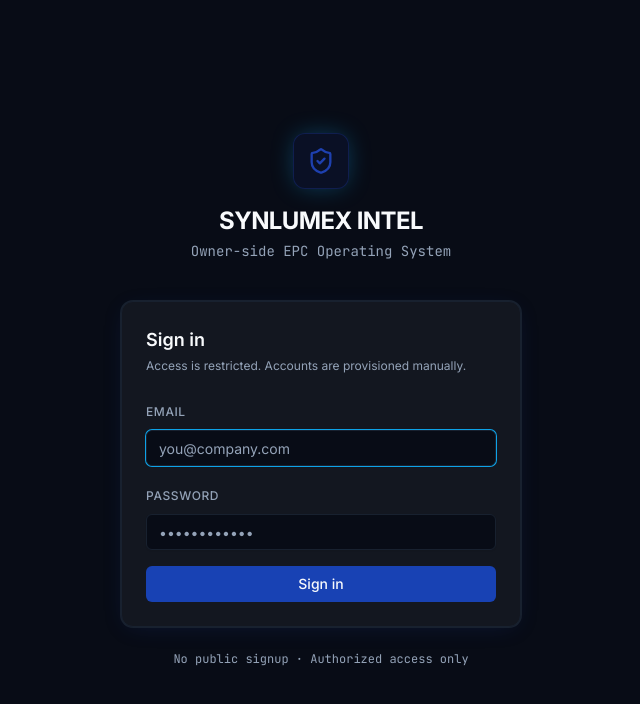
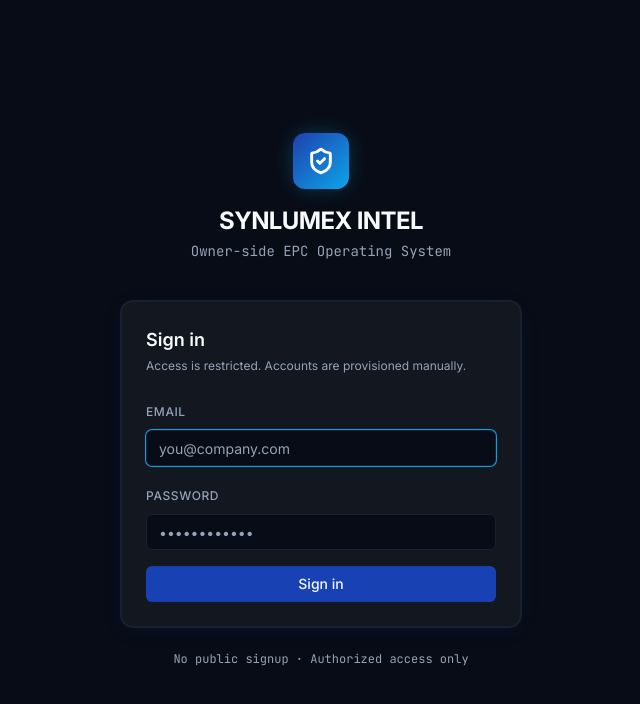
Before and after one commit to Collabify-org/synlumex-intel, a Next.js app: page /login in a window 1280 px wide. Shown: the top 704 px of the page, without its empty margins (319-959 px from the left). Built offline with nearby package versions, Linux system fonts and the light colour scheme; no server answers.

Commit message:
Update page.tsx

```diff
--- a/app/(auth)/login/page.tsx
+++ b/app/(auth)/login/page.tsx
@@ -5,8 +5,8 @@ export default function LoginPage() {
   return (
     <div className="w-full max-w-md px-6">
       <div className="flex flex-col items-center mb-10">
-        <div className="h-14 w-14 rounded-xl bg-brand/10 border border-brand/30 flex items-center justify-center mb-4 brand-glow">
-          <ShieldCheck className="h-7 w-7 text-brand" />
+        <div className="h-14 w-14 rounded-xl flex items-center justify-center mb-4 brand-gradient brand-glow">
+          <ShieldCheck className="h-7 w-7 text-white" strokeWidth={2.5} />
         </div>
         <h1 className="text-2xl font-bold tracking-tight">SYNLUMEX INTEL</h1>
         <p className="text-sm text-muted-foreground mt-1 font-mono">
```
